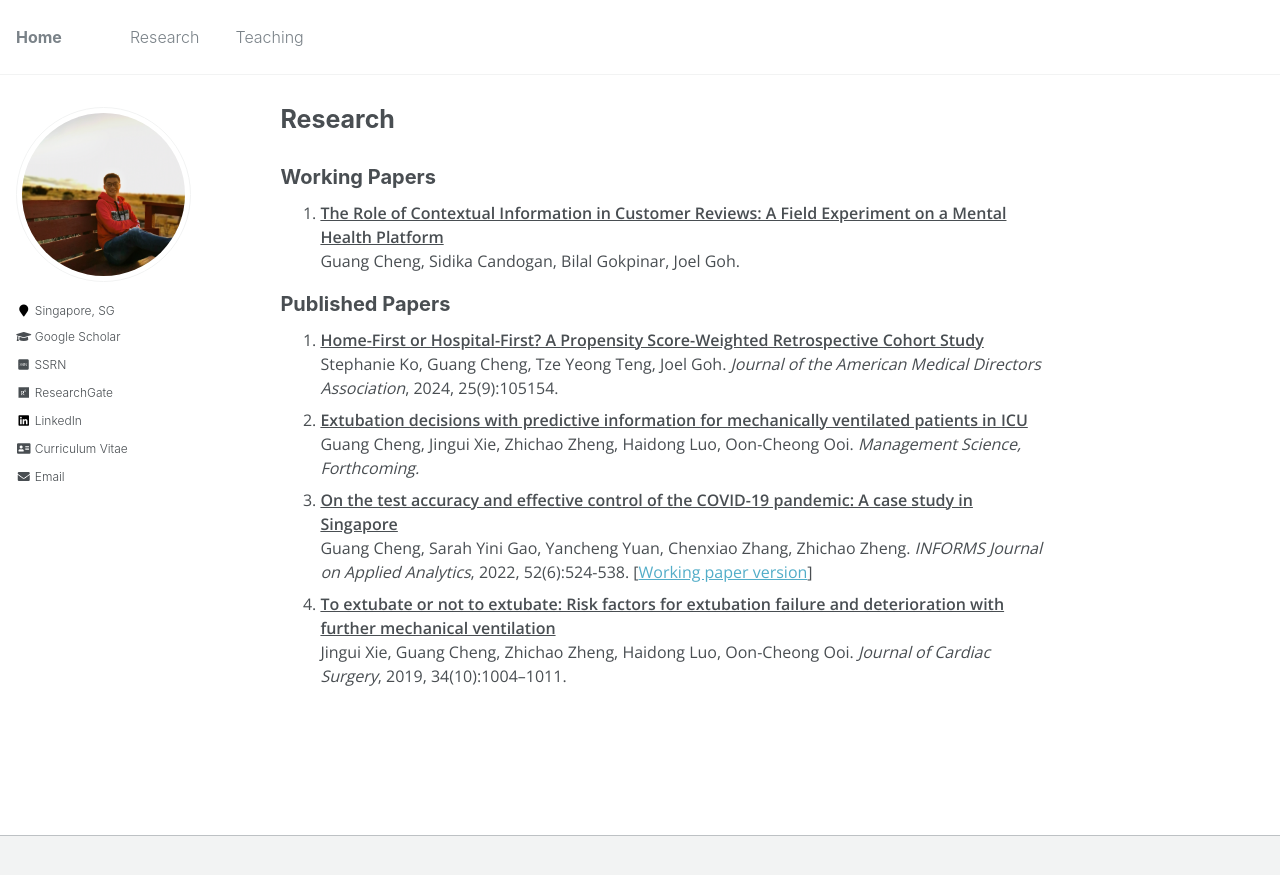
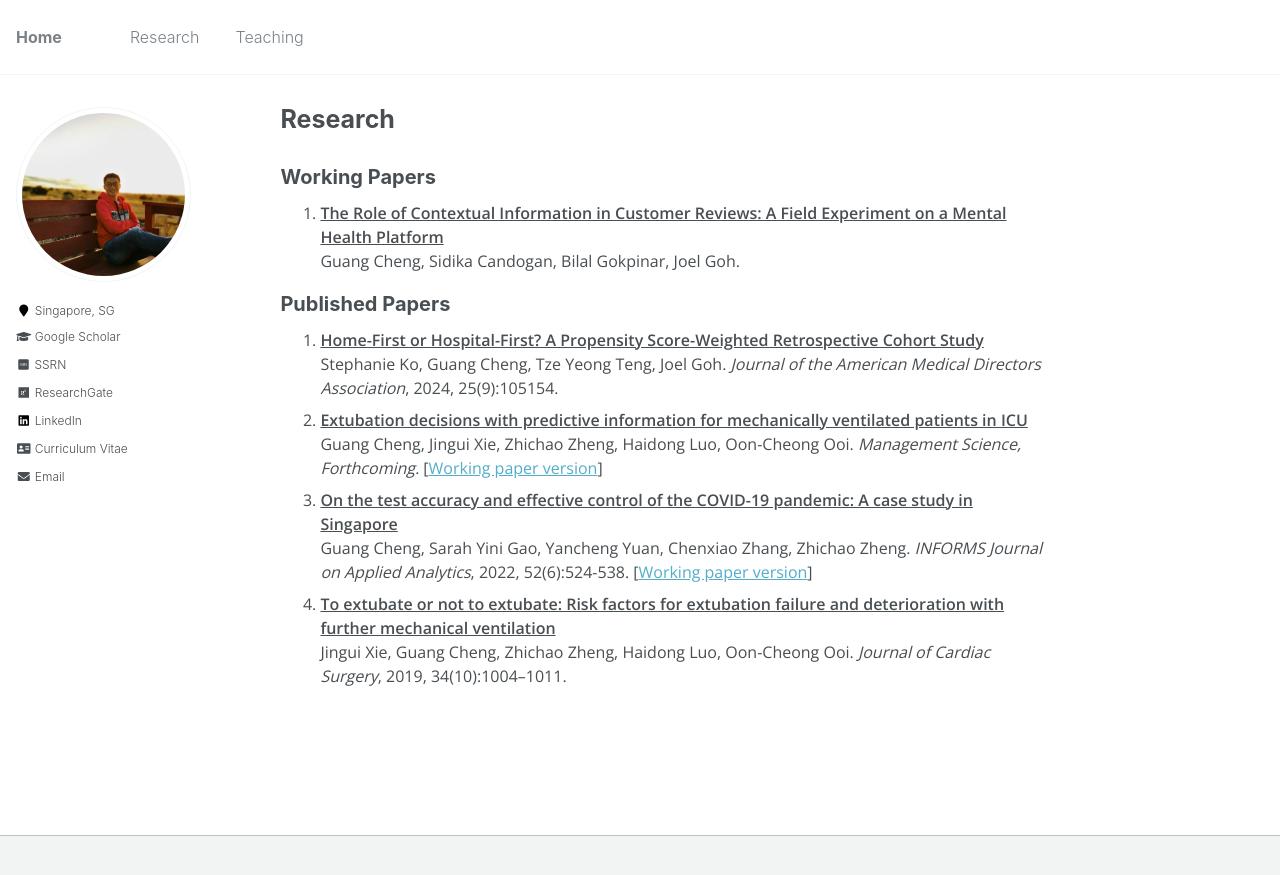
Before and after one commit to gcheng-nus/gcheng-nus.github.io, a Jekyll site: the page built from _pages/research.md, in a window 1280 px wide. Shown: the top 875 px of the page. Built offline with Jekyll 4.4.1, drawn with Linux system fonts in a browser that asks for light colours; some web fonts are replaced; comment, search, counter and statistics services are not loaded.

Commit message:
update service

```diff
--- a/_pages/research.md
+++ b/_pages/research.md
@@ -30,9 +30,9 @@
 	Stephanie Ko, Guang Cheng, Tze Yeong Teng, Joel Goh.
 	<i>Journal of the American Medical Directors Association</i>, 2024, 25(9):105154.</li>
 	<!--  -->
-	<li><a href="https://ssrn.com/abstract=3397530" target="_blank" style="color: rgb(73, 78, 82); font-weight: 600">Extubation decisions with predictive information for mechanically ventilated patients in ICU</a><br>
+	<li><a href="https://pubsonline.informs.org/doi/10.1287/mnsc.2021.01427" target="_blank" style="color: rgb(73, 78, 82); font-weight: 600">Extubation decisions with predictive information for mechanically ventilated patients in ICU</a><br>
 	Guang Cheng, Jingui Xie, Zhichao Zheng, Haidong Luo, Oon-Cheong Ooi.
-	<i>Management Science, Forthcoming.</i></li>
+	<i>Management Science, Forthcoming.</i> [<a href="https://ssrn.com/abstract=3397530" target="_blank">Working paper version</a>]</li>
 	<!--  -->
 	<li><a href="https://pubsonline.informs.org/doi/abs/10.1287/inte.2022.1117" target="_blank" style="color: rgb(73, 78, 82); font-weight: 600">On the test accuracy and effective control of the COVID-19 pandemic: A case study in Singapore</a><br>
 	Guang Cheng, Sarah Yini Gao, Yancheng Yuan, Chenxiao Zhang, Zhichao Zheng.
```
Also changed, not shown: images/profile-gcheng-ThinkPad-X1-Extreme-Gen-3.png (deleted), 4 other files.
